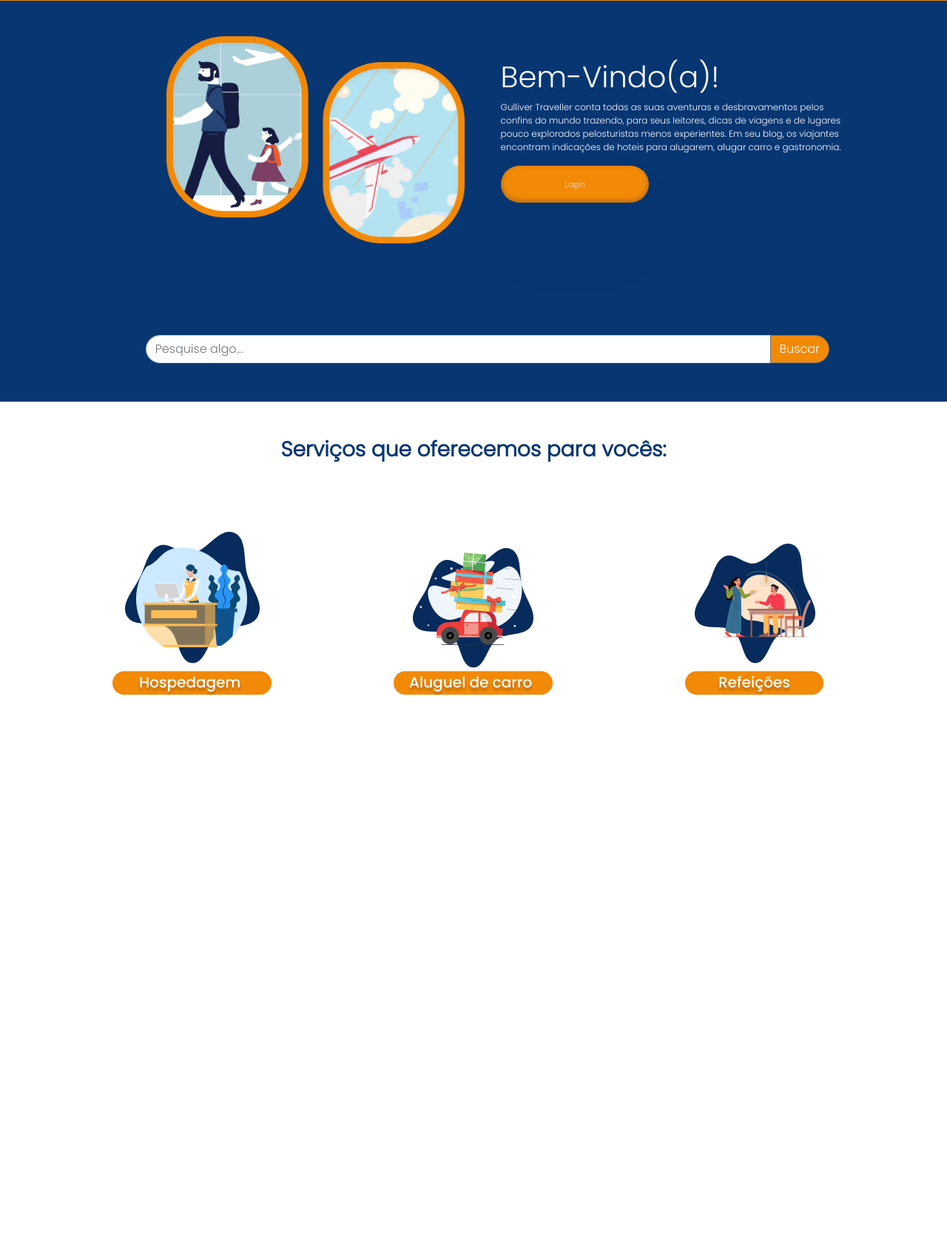
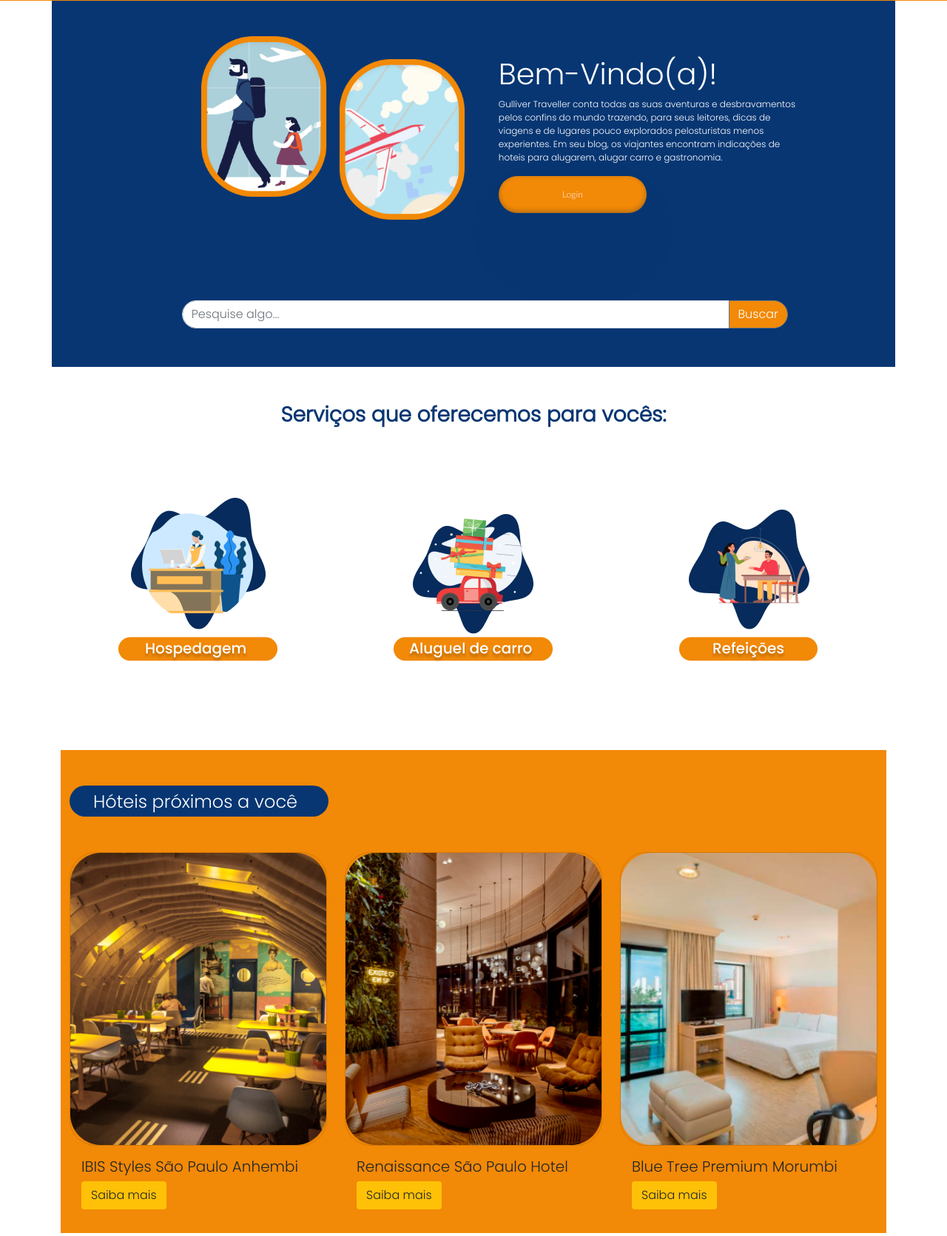
Before and after one commit to kevinsn/gulliver-traveller-bootstrap, a PHP site: page / in a window 1280 px wide. Shown: the part 325-1996 px from the top of the page at 74% size. Before the commit the page ends 1265 px from the top, so only its background shows below. Run offline with PHP 8.4, Linux system fonts and the light colour scheme.

Commit message:
Adicionado hoteis e ajuste container

```diff
--- a/index.css
+++ b/index.css
@@ -104,3 +104,34 @@
   background-position: -880px 15px;
   background-repeat: no-repeat;
 }
+
+.hospedagens{
+    background-color: var(--orange-p);
+    margin-top: 3rem;
+    padding-top: 3rem;
+}
+
+.borda-titulo{
+    width: 350px;
+    height: 42px;
+    margin-bottom: 2rem;
+    padding-top: 0.5rem;
+    padding-left: 2rem;
+    background-color: var(--blue-p);
+    border-radius: 35px;
+}
+
+.borda-titulo h2{
+    font-size: 1.5rem;
+    color: var(--white-p);
+}
+
+.card{
+    background-color: transparent!important;
+    border-radius: 35px!important;
+}
+
+.card img{
+    border-radius: 35px;
+
+}
--- a/index.html
+++ b/index.html
@@ -44,7 +44,7 @@
     </nav>
   </div>
 
-  <main class="container-fluid">
+  <main class="container">
     <div class="row conteudo pt-5 pb-5">
       <div class="col-12 col-md-4 offset-md-2">
         <img class="img-fluid" src="./img/janela.png">
@@ -71,8 +71,8 @@
     </div>
     <div class="container text-center pt-5 pb-5">
       <div class="row">
-        <h1 class="d-flex justify-content-center" style="color: #073673; font-weight:bolder; font-size: 28px;">
-          Serviços que oferecemos para vocês: </h1>
+        <h2 class="d-flex justify-content-center" style="color: #073673; font-weight:bolder; font-size: 28px;">
+          Serviços que oferecemos para vocês: </h2>
       </div>
     </div>
 
@@ -99,6 +99,68 @@
 
       </div>
     </div>
+
+    <div class="container hospedagens">
+      <div class="borda-titulo">
+        <h2>Hóteis próximos a você</h2>
+      </div>
+      <div class="row my-1">
+        <div class="col-sm-12 col-md-6 col-lg-4 my-3">
+          <div class="card">
+            <img src="img/hotel-1.png" class="img-fluid card-img-top" alt="...">
+          </div>
+          <div class="card-body">
+            <h5 class="card-title">IBIS Styles São Paulo Anhembi</h5>
+            <div class="aval-stars">
+              <i class="fa-solid fa-star"></i>
+              <i class="fa-solid fa-star"></i>
+              <i class="fa-solid fa-star"></i>
+              <i class="fa-solid fa-star"></i>
+              <i class="fa-solid fa-star"></i>
+            </div>
+
+            <a href="#" class="box btn bg-warning mr-2"> Saiba mais </a>
+
+          </div>
+        </div>
+        <div class="col-sm-12 col-md-6 col-lg-4 my-3">
+          <div class="card">
+            <img src="img/hotel-2.png" class="img-fluid card-img-top" alt="...">
+          </div>
+          <div class="card-body">
+            <h5 class="card-title">Renaissance São Paulo Hotel</h5>
+            <div class="aval-stars">
+              <i class="fa-solid fa-star"></i>
+              <i class="fa-solid fa-star"></i>
+              <i class="fa-solid fa-star"></i>
+              <i class="fa-solid fa-star"></i>
+              <i class="fa-solid fa-star"></i>
+            </div>
+
+
+            <a href="#" class=" box btn bg-warning mr-2"> Saiba mais </a>
+          </div>
+        </div>
+        <div class="col-sm-12 col-md-6 col-lg-4 my-3">
+          <div class="card">
+            <img src="img/hotel-3.png" class="img-fluid card-img-top" alt="...">
+          </div>
+          <div class="card-body">
+            <h5 class="card-title">Blue Tree Premium Morumbi</h5>
+            <div class="aval-stars">
+              <i class="fa-solid fa-star"></i>
+              <i class="fa-solid fa-star"></i>
+              <i class="fa-solid fa-star"></i>
+              <i class="fa-solid fa-star"></i>
+              <i class="fa-solid fa-star"></i>
+            </div>
+            <a href="#" class=" box btn bg-warning mr-2"> Saiba mais </a>
+
+          </div>
+        </div>
+      </div>
+    </div>
+
   </main>
 
 </body>
```
